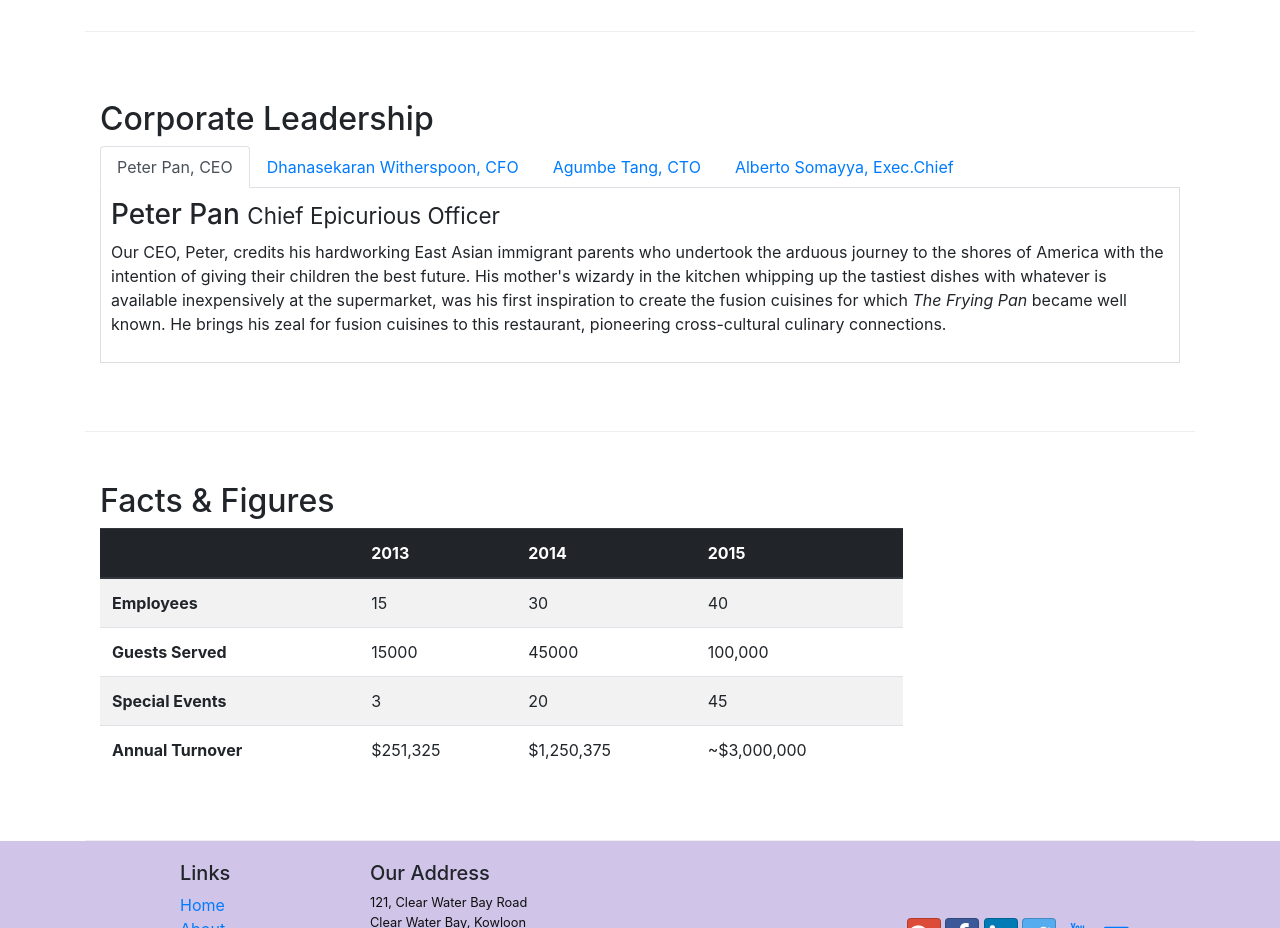
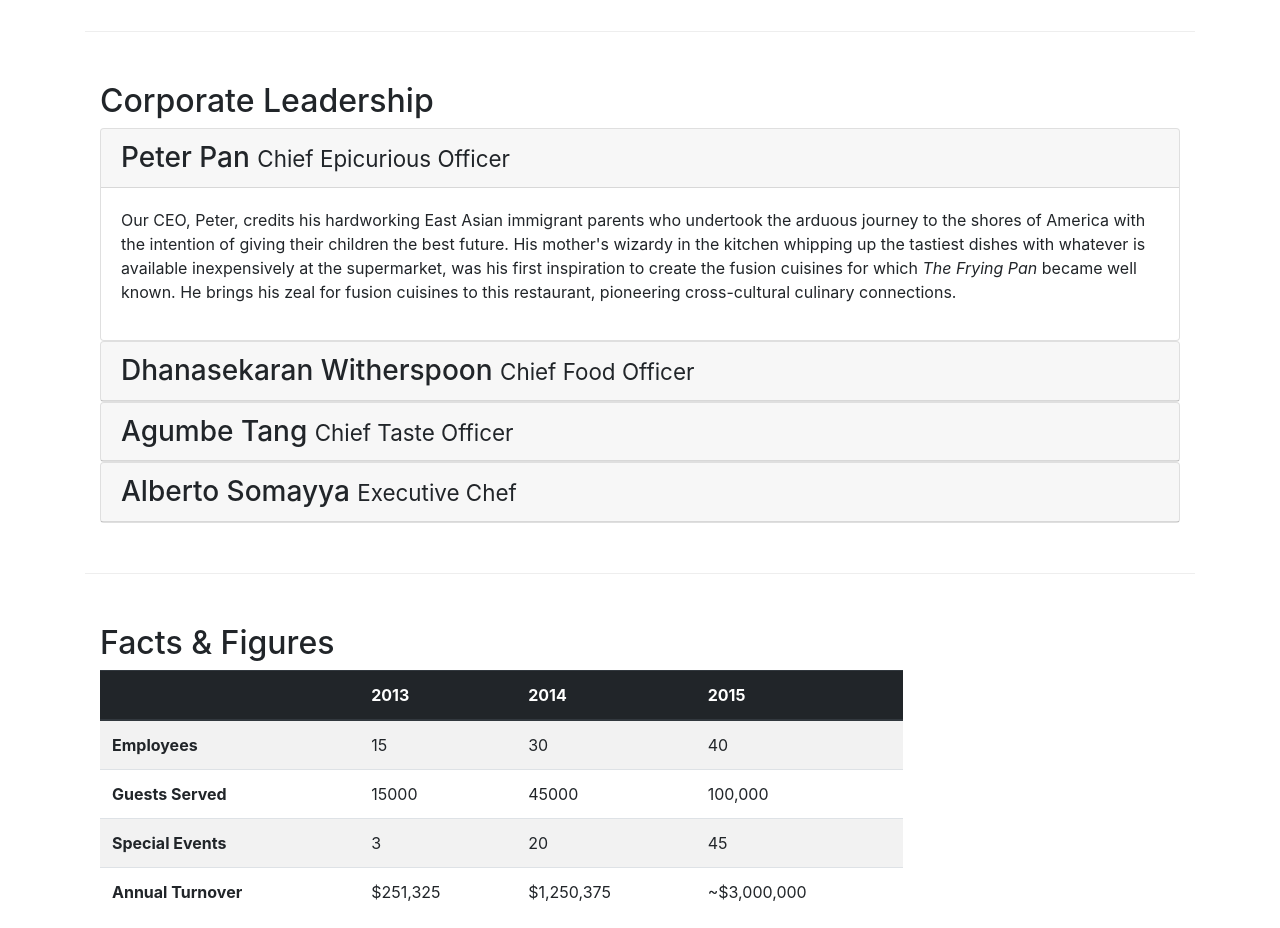
Before and after one commit to pau1a/bootstrap, a website: page conFusion/aboutus.html in a window 1280 px wide. Shown: the part 940-1868 px from the top of the page. Drawn offline with nearby package versions, Linux system fonts and the light colour scheme.

Commit message:
accordion

```diff
--- a/conFusion/aboutus.html
+++ b/conFusion/aboutus.html
@@ -101,39 +101,79 @@
             <div class="col-12 ">
                 <h2>Corporate Leadership</h2>
 
-                <ul class="nav nav-tabs">
-                    <li class="nav-item">
-                        <a class="nav-link active" href="#peter" role="tab" data-toggle="tab">Peter Pan, CEO</a>
-                    </li>
-                    <li class="nav-item">
-                        <a class="nav-link" href="#dany" role="tab" data-toggle="tab">Dhanasekaran Witherspoon, CFO</a>
-                    </li>
-                    <li class="nav-item">
-                        <a class="nav-link" href="#agumbe" role="tab" data-toggle="tab">Agumbe Tang, CTO</a>
-                    </li>
-                    <li class="nav-item">
-                        <a class="nav-link" href="#alberto" role="tab" data-toggle="tab">Alberto Somayya, Exec.Chief</a>
-                    </li>
-                </ul>
-                <div class="tab-content">
-                    <div role="tabpanel" class="tab-pane fade show active" id="peter">
-                        <h3>Peter Pan <small>Chief Epicurious Officer</small></h3> <!--d-none display none, except for sm sized screens-->
-                        <p class="d-none d-sm-block">Our CEO, Peter, credits his hardworking East Asian immigrant parents who undertook the arduous journey to the shores of America with the intention of giving their children the best future. His mother's wizardy in the kitchen whipping up the tastiest dishes with whatever is available inexpensively at the supermarket, was his first inspiration to create the fusion cuisines for which <em>The Frying Pan</em> became well known. He brings his zeal for fusion cuisines to this restaurant, pioneering cross-cultural culinary connections.</p>
+                <!--<ul class="nav nav-tabs">-->
+                    <!--<li class="nav-item">-->
+                        <!--<a class="nav-link active" href="#peter" role="tab" data-toggle="tab">Peter Pan, CEO</a>-->
+                    <!--</li>-->
+                    <!--<li class="nav-item">-->
+                        <!--<a class="nav-link" href="#dany" role="tab" data-toggle="tab">Dhanasekaran Witherspoon, CFO</a>-->
+                    <!--</li>-->
+                    <!--<li class="nav-item">-->
+                        <!--<a class="nav-link" href="#agumbe" role="tab" data-toggle="tab">Agumbe Tang, CTO</a>-->
+                    <!--</li>-->
+                    <!--<li class="nav-item">-->
+                        <!--<a class="nav-link" href="#alberto" role="tab" data-toggle="tab">Alberto Somayya, Exec.Chief</a>-->
+                    <!--</li>-->
+                <!--</ul>-->
+                <div id="accordion">
+                    <div class="card">
+                        <div class="card-header" role="tab" id="peterhead">
+                                <h3 class="mb-0">
+                                    <a data-toggle="collapse" data-target="#peter">
+                                        Peter Pan <small>Chief Epicurious Officer</small>
+                                    </a>
+                                </h3> <!--d-none display none, except for sm sized screens-->
+                        </div>
+                        <div class="collapse show" id="peter" data-parent="#accordion">
+                            <div class="card-body">
+                                <p class="d-none d-sm-block">Our CEO, Peter, credits his hardworking East Asian immigrant parents who undertook the arduous journey to the shores of America with the intention of giving their children the best future. His mother's wizardy in the kitchen whipping up the tastiest dishes with whatever is available inexpensively at the supermarket, was his first inspiration to create the fusion cuisines for which <em>The Frying Pan</em> became well known. He brings his zeal for fusion cuisines to this restaurant, pioneering cross-cultural culinary connections.</p>
+                            </div>
+                        </div>
                     </div>
 
-                    <div role="tabpanel" class="tab-pane fade" id="dany">
-                        <h3>Dhanasekaran Witherspoon <small>Chief Food Officer</small></h3>
-                        <p class="d-none d-sm-block">Our CFO, Danny, as he is affectionately referred to by his colleagues, comes from a long established family tradition in farming and produce. His experiences growing up on a farm in the Australian outback gave him great appreciation for varieties of food sources. As he puts it in his own words, <em>Everything that runs, wins, and everything that stays, pays!</em></p>
+                    <div class="card">
+                        <div class="card-header" role="tab" id="dannyhead">
+                            <h3 class="mb-0">
+                                <a class="collapsed" data-toggle="collapse" data-target="#danny">
+                                    Dhanasekaran Witherspoon <small>Chief Food Officer</small>
+                                </a>
+                            </h3>
+                        </div>
+                        <div class="collapse" id="danny" data-parent="#accordion">
+                            <div class="card-body">
+                                <p class="d-none d-sm-block">Our CFO, Danny, as he is affectionately referred to by his colleagues, comes from a long established family tradition in farming and produce. His experiences growing up on a farm in the Australian outback gave him great appreciation for varieties of food sources. As he puts it in his own words, <em>Everything that runs, wins, and everything that stays, pays!</em></p>
+                            </div>
+                        </div>
                     </div>
 
-                    <div role="tabpanel" class="tab-pane fade" id="agumbe">
-                        <h3>Agumbe Tang <small>Chief Taste Officer</small></h3>
-                        <p class="d-none d-sm-block">Blessed with the most discerning gustatory sense, Agumbe, our CTO, personally ensures that every dish that we serve meets his exacting tastes. Our chefs dread the tongue lashing that ensues if their dish does not meet his exacting standards. He lives by his motto, <em>You click only if you survive my lick.</em></p>
+                    <div class="card">
+                        <div class="card-header" role="tab" id="agumbehead">
+                            <h3 class="mb-0">
+                                <a class="collapsed" data-toggle="collapse" data-target="#agumbe">
+                                    Agumbe Tang <small>Chief Taste Officer</small>
+                                </a>
+                            </h3>
+                        </div>
+                        <div class="collapse" id="agumbe" data-parent="#accordion">
+                            <div class="card-body">
+                                <p class="d-none d-sm-block">Blessed with the most discerning gustatory sense, Agumbe, our CTO, personally ensures that every dish that we serve meets his exacting tastes. Our chefs dread the tongue lashing that ensues if their dish does not meet his exacting standards. He lives by his motto, <em>You click only if you survive my lick.</em></p>
+                            </div>
+                        </div>
                     </div>
 
-                    <div role="tabpanel" class="tab-pane fade" id="alberto">
-                        <h3>Alberto Somayya <small>Executive Chef</small></h3>
-                        <p class="d-none d-sm-block">Award winning three-star Michelin chef with wide International experience having worked closely with whos-who in the culinary world, he specializes in creating mouthwatering Indo-Italian fusion experiences. He says, <em>Put together the cuisines from the two craziest cultures, and you get a winning hit! Amma Mia!</em></p>
+                    <div class="card">
+                        <div class="card-header" role="tab" id="albertohead">
+                            <h3 class="mb-0">
+                                <a class="collapsed" data-toggle="collapse" data-target="#alberto">
+                                    Alberto Somayya <small>Executive Chef</small>
+                                </a>
+                            </h3>
+                        </div>
+                        <div class="collapse" id="alberto" data-parent="#accordion">
+                            <div class="card-body">
+                                <p class="d-none d-sm-block">Award winning three-star Michelin chef with wide International experience having worked closely with whos-who in the culinary world, he specializes in creating mouthwatering Indo-Italian fusion experiences. He says, <em>Put together the cuisines from the two craziest cultures, and you get a winning hit! Amma Mia!</em></p>
+                            </div>
+                        </div>
                     </div>
                 </div>
             </div>
```
